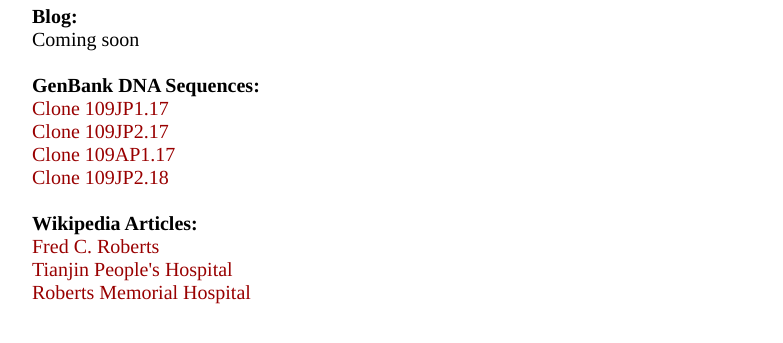
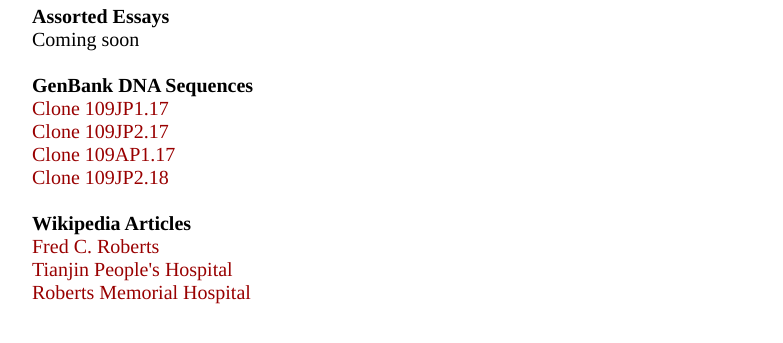
Before and after one commit to jdpalmer95/johndpalmer, a plain HTML site: page work.html in a window 1280 px wide. Shown: the part 159-502 px from the top of the page, without its empty margins (0-783 px from the left). Drawn offline with Linux system fonts and the light colour scheme.

Commit message:
Add files via upload

```diff
--- a/work.html
+++ b/work.html
@@ -20,16 +20,16 @@
     <div class="main">
       <h1 class="headline">Work</h1>
 	<p> </p>
-	<p><b>Blog:</b></p>
+	<p><b>Assorted Essays</b></p>
 	<p>Coming soon</p>
 	<p> </br>
-	<p><b>GenBank DNA Sequences:</b></p>
+	<p><b>GenBank DNA Sequences</b></p>
 	<p> <a href="https://www.ncbi.nlm.nih.gov/nuccore/1389390300">Clone 109JP1.17</a></p>
 	<p> <a href="https://www.ncbi.nlm.nih.gov/nuccore/1389390323">Clone 109JP2.17</a></p>
 	<p> <a href="https://www.ncbi.nlm.nih.gov/nuccore/1386390605">Clone 109AP1.17</a></p>
 	<p> <a href="https://www.ncbi.nlm.nih.gov/nuccore/1730679478">Clone 109JP2.18</a></p>
 	<p> </br>
-      	<p><b>Wikipedia Articles:</b></p>
+      	<p><b>Wikipedia Articles</b></p>
 	<p> <a href="https://en.wikipedia.org/wiki/Fred_C._Roberts">Fred C. Roberts</a></p>
 	<p> <a href="https://en.wikipedia.org/wiki/Tianjin_People%27s_Hospital">Tianjin People's Hospital</a></p>
 	<p> <a href="https://en.wikipedia.org/wiki/Roberts_Memorial_Hospital">Roberts Memorial Hospital</a></p>
```
